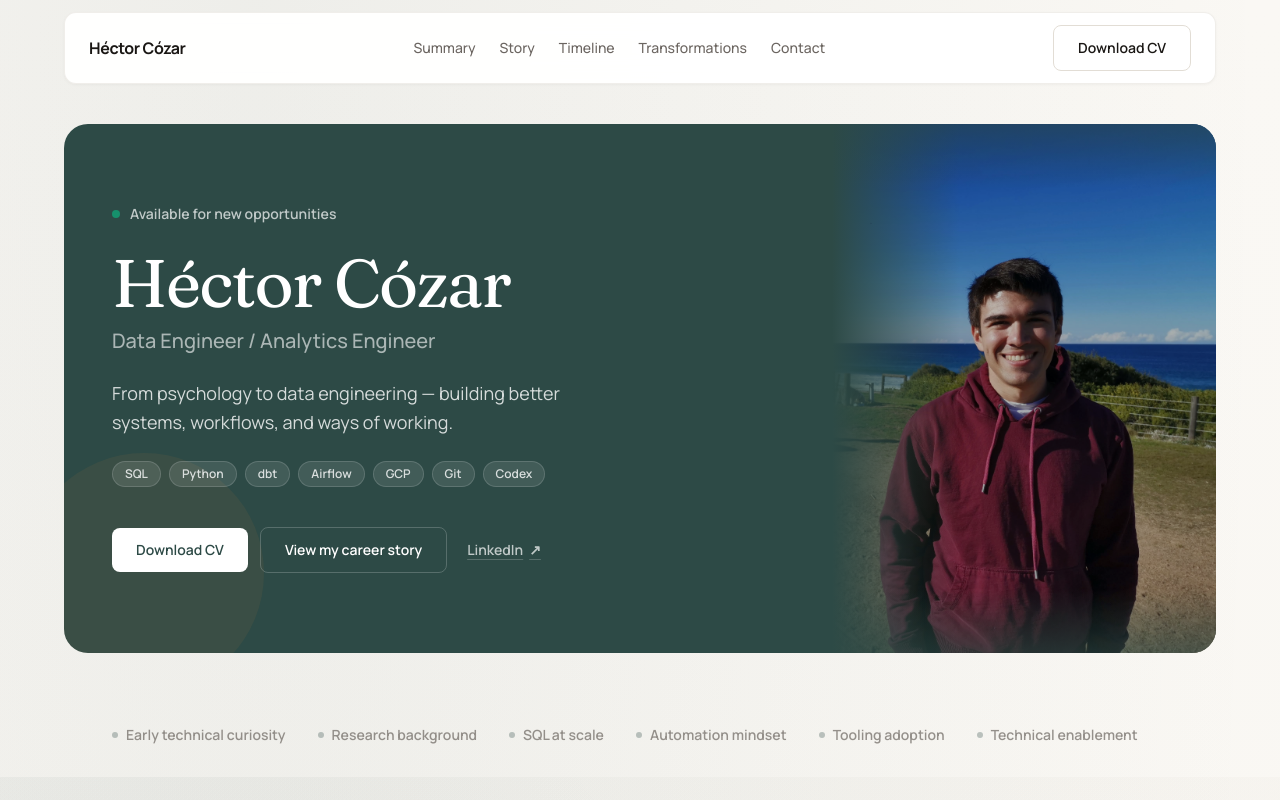
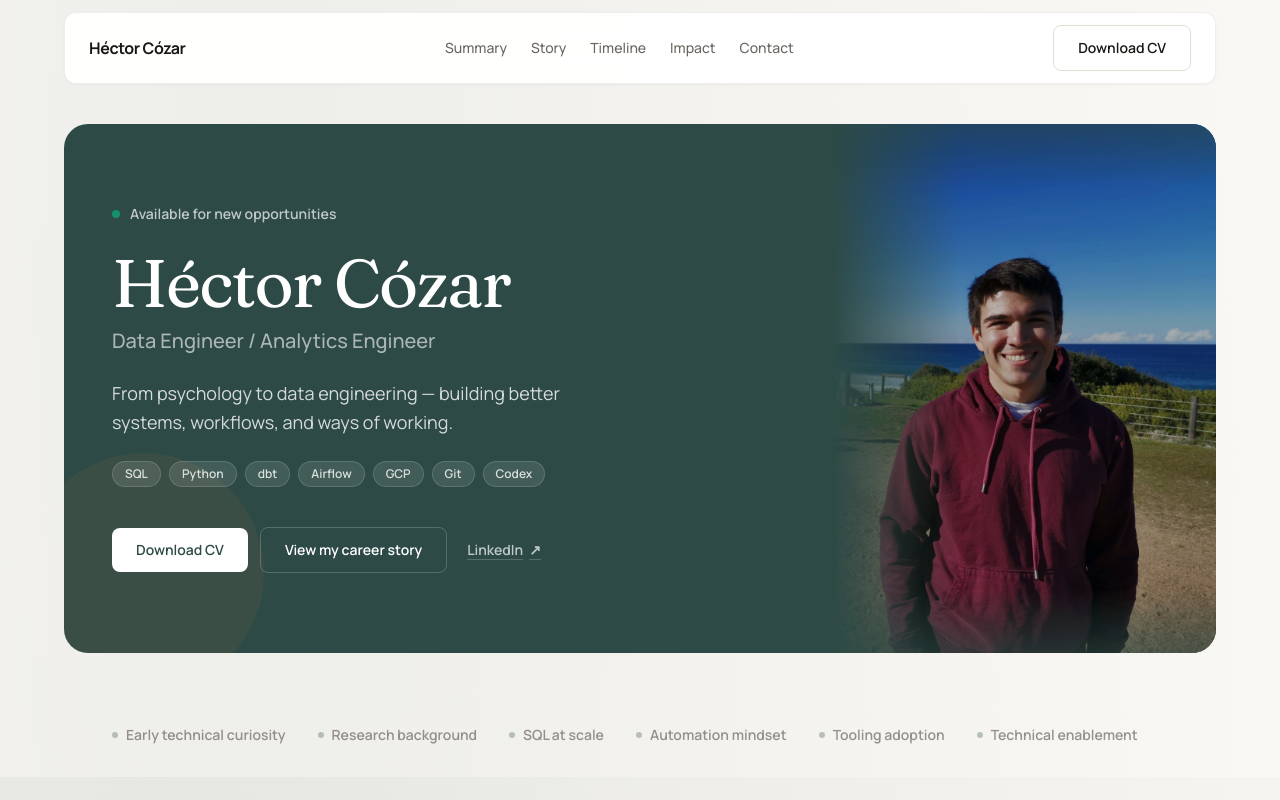
Before and after one commit to hecogo1/cv-landing-page, a React (Vite) app: page / in a window 1280 px wide. Shown: the top 800 px of the page. Built offline with nearby package versions, Linux system fonts and the light colour scheme.

Commit message:
chore(content): Renamed 'Transformations' in navigation to 'Impact'

```diff
--- a/src/app/content/siteContent.js
+++ b/src/app/content/siteContent.js
@@ -35,7 +35,7 @@ export const siteContent = {
     { label: 'Summary', href: '#summary' },
     { label: 'Story', href: '#story' },
     { label: 'Timeline', href: '#timeline' },
-    { label: 'Transformations', href: '#transformations' },
+    { label: 'Impact', href: '#transformations' },
     { label: 'Contact', href: '#contact' },
   ],
   hero: {
```
